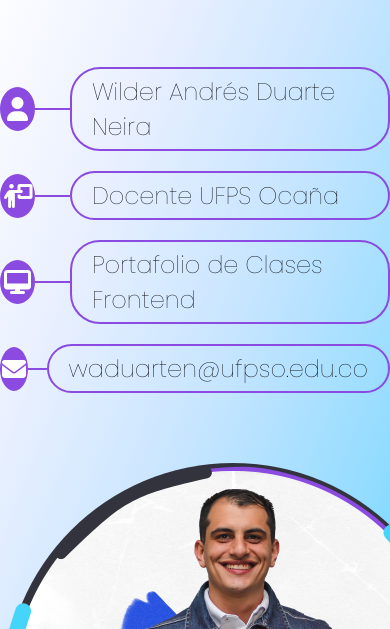
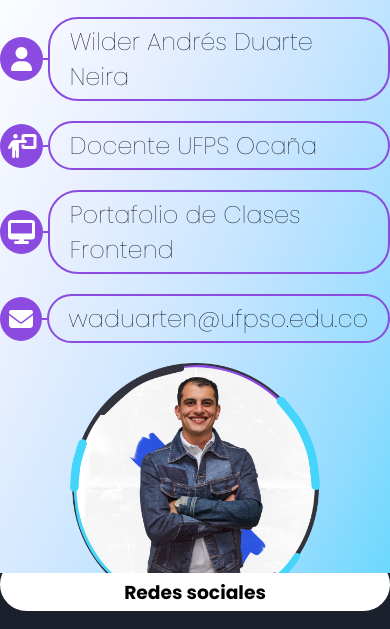
Before and after one commit to WilderDuarte/teaching, a plain HTML site: page index.html in a window 390 px wide. Shown: the part 73-702 px from the top of the page. Drawn offline with Linux system fonts and the light colour scheme.

Commit message:
Updatet responsive index

```diff
--- a/css/styleindex.css
+++ b/css/styleindex.css
@@ -297,4 +297,35 @@ footer{
         margin-left: auto;
         border-left: 1px solid #6f788b;
     }
+
+    .sections{
+        margin-top: 0px;
+    }
+    .perfil{
+        margin-bottom: 0px;
+    }
+
 }
+
+@media (max-width: 450px){
+    body{
+        position: relative;
+        min-height: 100vh;
+    }
+    .photo img{
+        width: 250px;
+        height: 250px;
+    }
+    .sections{
+        margin-top: 0px;
+    }
+    .perfil{
+        margin-bottom: 0px;
+    }
+    .perfil .line{
+        width: 5px;
+    }
+    .line-perfil h2{
+        width: 350px;
+    }
+}
```
